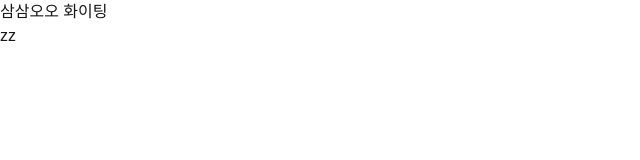
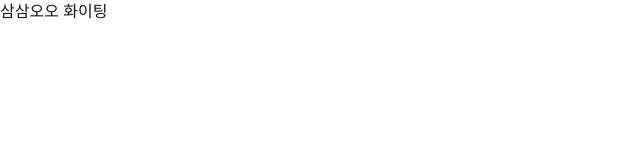
Before and after one commit to prgrms-web-devcourse-final-project/WEB5_6_SamSamOO_FE, a Next.js app: page / in a window 1280 px wide. Shown: the top 160 px of the page, without its empty margins (0-640 px from the left). Built offline with nearby package versions, Linux system fonts and the light colour scheme.

Commit message:
test : husky 3

```diff
--- a/src/app/layout.tsx
+++ b/src/app/layout.tsx
@@ -1,47 +1,60 @@
-import type   {Metadata}from "next"
-  import {Geist
-,Geist_Mono}
-from   "next/font/google"
- import     "./globals.css"
+import type { Metadata } from "next";
+import { Geist, Geist_Mono } from "next/font/google";
+import "./globals.css";
+
+const geistSans = Geist({ variable: "--font-geist-sans", subsets: ["latin"] });
+
+const geistMono = Geist_Mono({
+  variable: "--font-geist-mono",
+  subsets: ["latin"],
+});
+
+export const metadata: Metadata = {
+  title: "Create Next App",
+  description: "Generated by create next app",
+};
+
+export default function RootLayout({
+  children,
+}: Readonly<{ children: React.ReactNode }>) {
+  return (
+    <html lang="ko-KR">
+      <body
+        className={`${geistSans.variable}
+ ${geistMono.variable}
+antialiased`}
+      >
 
 
 
-const geistSans   =  Geist(   {   variable:"--font-geist-sans"   , subsets:
-["latin" ] }    )
-
- const geistMono=Geist_Mono({variable:"--font-geist-mono", subsets:
-[ "latin"  ] } )
-
-export   const   metadata
-:
-Metadata=
-{
-title
-: "Create Next App"
- , description:"Generated by create next app" }
 
 
 
-  export default   function   RootLayout(   {children,}
-  : Readonly<{ children
-  :React.
-  ReactNode
-  ;}>)
-  {
-        return(  <html    lang="ko-KR"
- >
-     <body
-   className={
-`${geistSans
-  .
-  variable
+
+
+
+
+
+
+
+
+
+
+
+
+
+
+
+
+
+
+
+
+
+
+
+        {children}
+      </body>
+    </html>
+  );
 }
- ${geistMono
-  .
-  variable}
-antialiased`
-}
-     >
- {children}
-</body>  zz </html>     )
-  }
```
